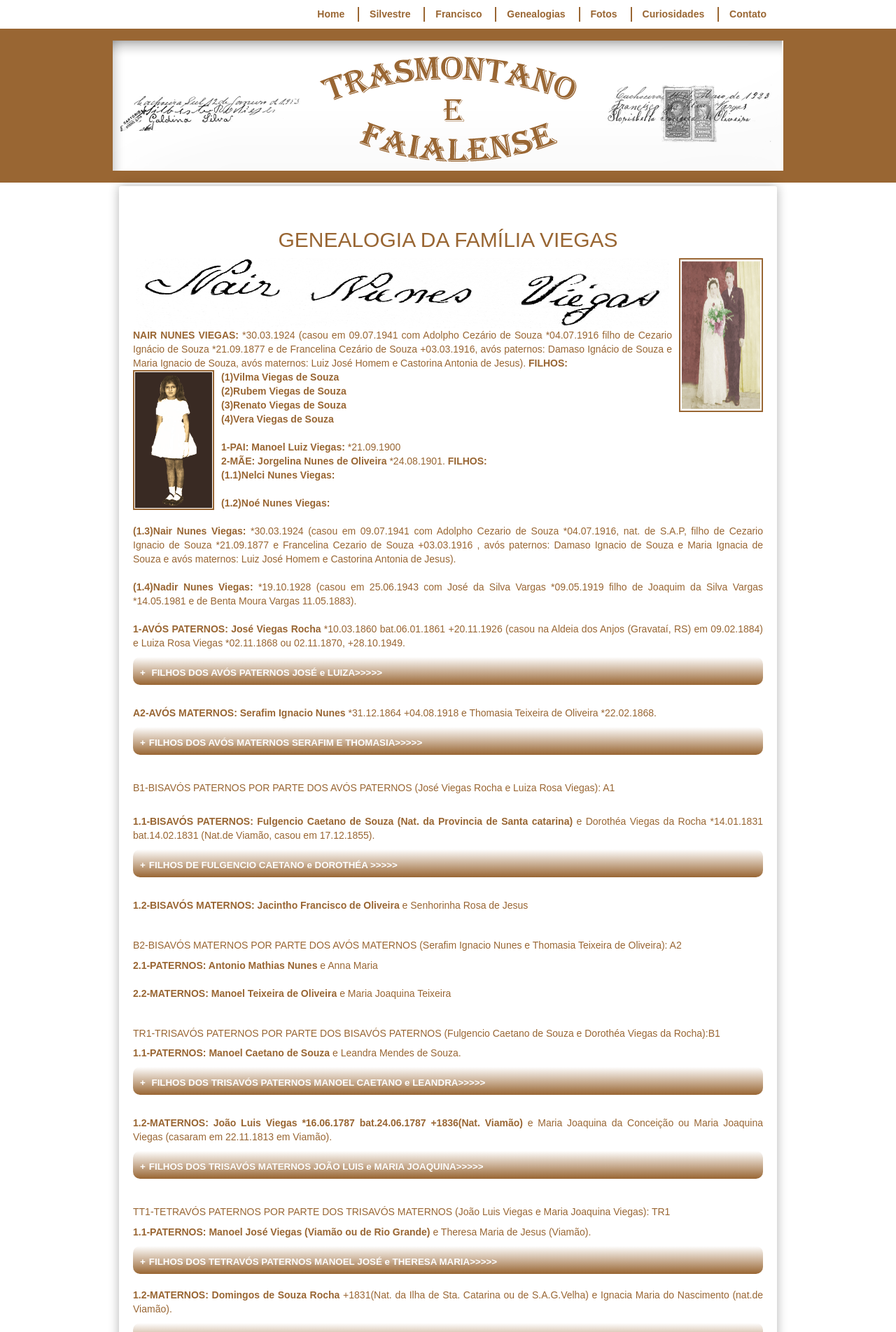
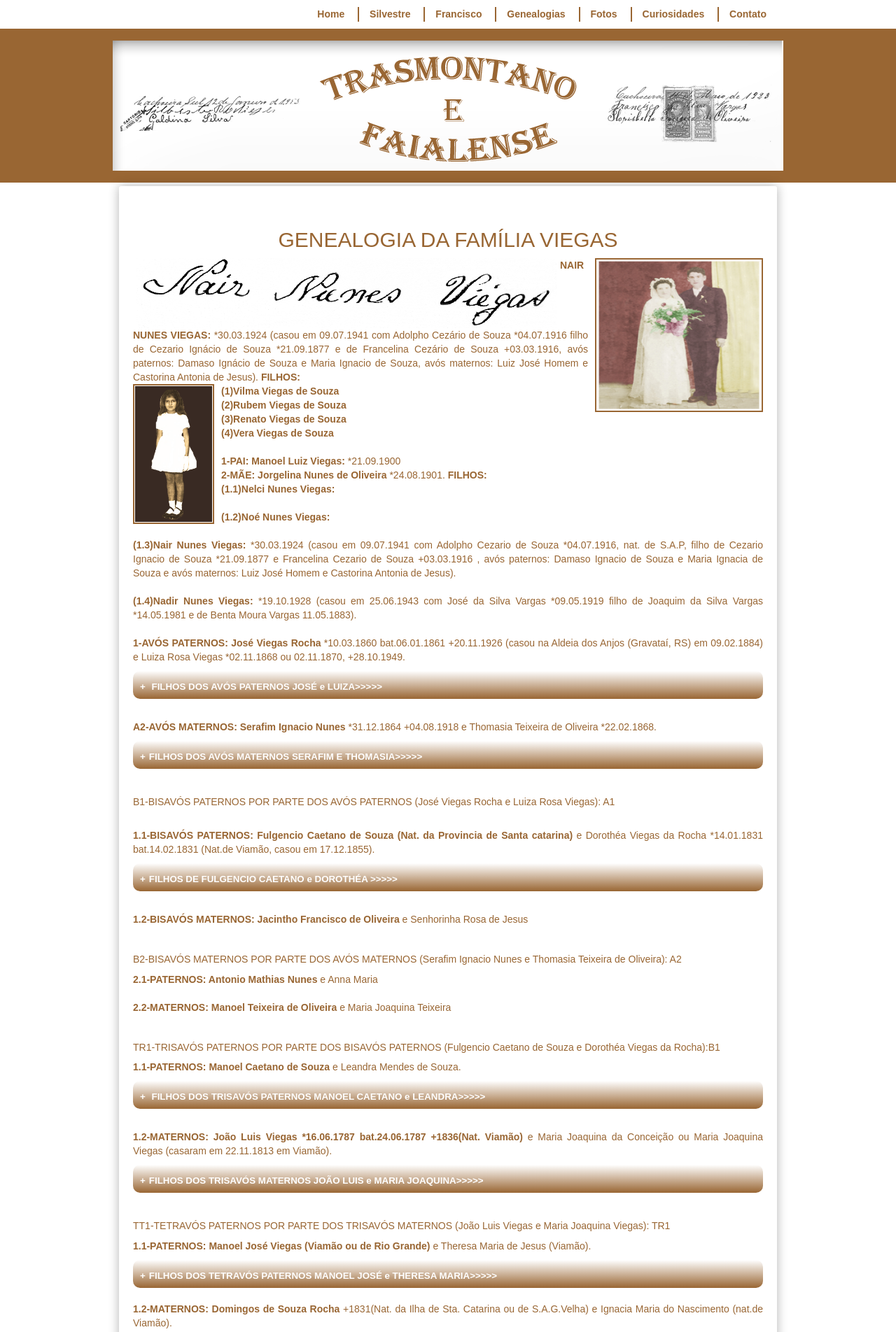
Before and after one commit to claudiovargas1955/claudiovargas1955.github.io, a Jekyll site: the page built from _pages/genealogia-da-familia-viegas.html, in a window 1280 px wide. Shown: the top 1904 px of the page at 70% size. Built offline with Jekyll 4.4.1, drawn with Linux system fonts in a browser that asks for light colours; some web fonts are replaced.

Commit message:
Update genealogia-da-familia-viegas.html

```diff
--- a/_pages/genealogia-da-familia-viegas.html
+++ b/_pages/genealogia-da-familia-viegas.html
@@ -41,10 +41,10 @@
 </style>
 
 <h2>GENEALOGIA DA FAMÍLIA VIEGAS</h2>
-<img class="esq1" style="float:left"; src="/images/Nair.png" width="760px" height="100px" align="center" title="Assinatura Nair Nunes Viegas -
+<img class="esq1" style="float:left"; src="/images/Nair.png" width="600px" height="100px" align="center" title="Assinatura Nair Nunes Viegas -
 09.07.1941";/>
 
-<p><img class="dir" style="float:right"; width="120px padding-botton:1px"; src="/images/145076040011.png"; height="220px"
+<p><img class="dir" style="float:right"; width="240px padding-botton:1px"; src="/images/145076040011.png"; height="220px"
 title="Casamento de Nair Viegas e Adolfo Souza";/>
 
 <b>NAIR NUNES VIEGAS:</b> *30.03.1924 (casou em 09.07.1941 com Adolpho Cezário de Souza *04.07.1916 filho de Cezario Ignácio de Souza
```
